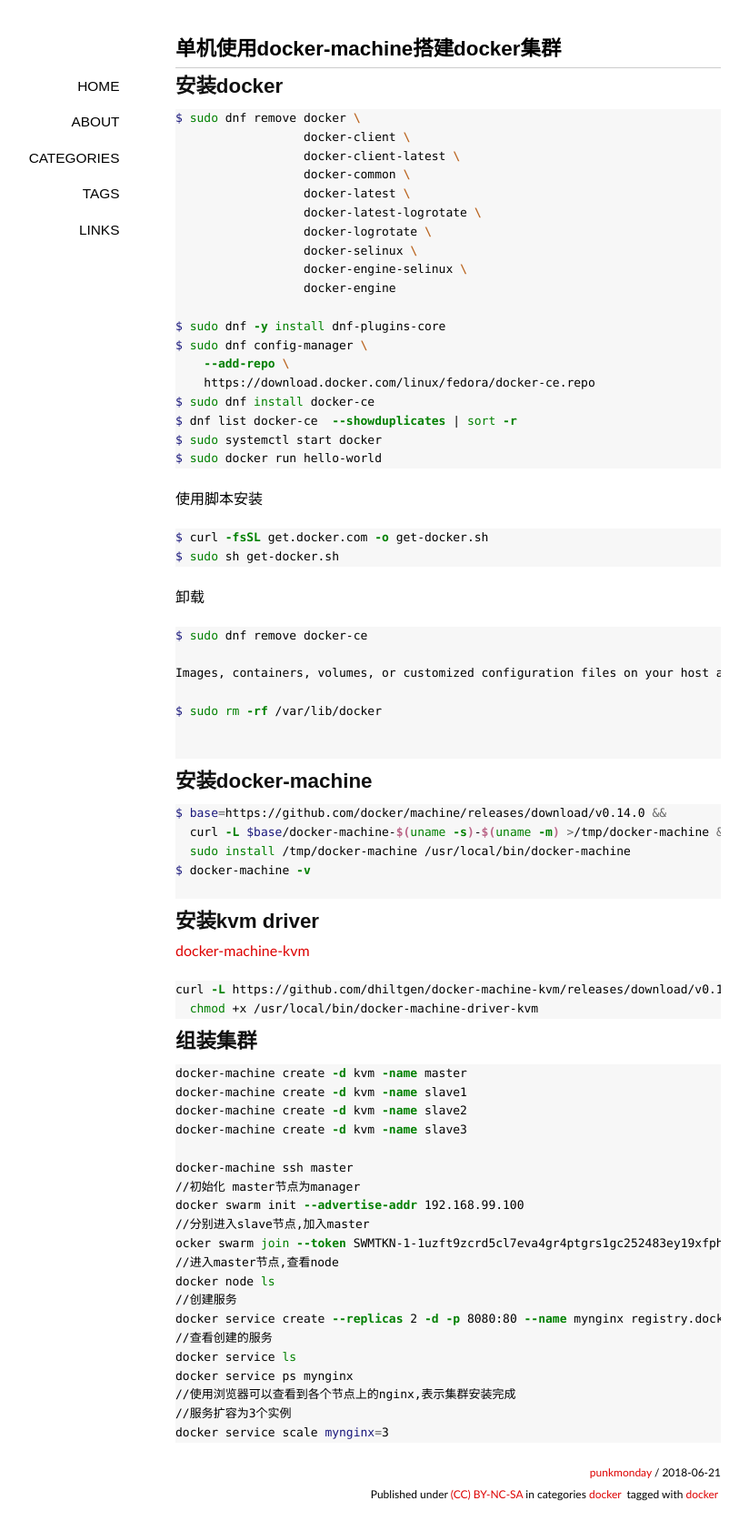
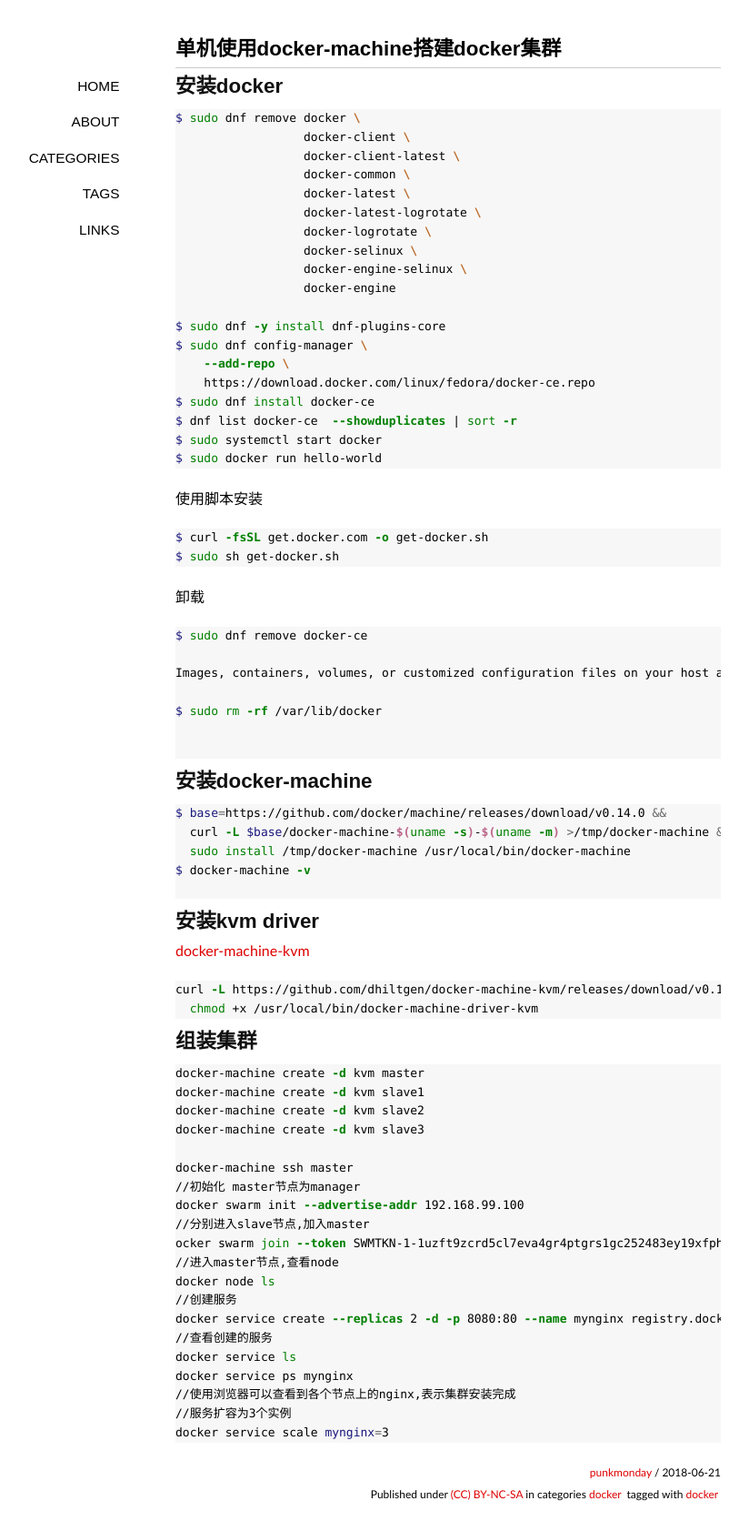
Before and after one commit to punkmonday/punkmonday.github.io, a Jekyll site: the page built from _posts/2018-06-21-docker-swarm.md, in a window 1280 px wide. Shown: the whole page at 91% size, without its empty margins (147-971 px from the left). Built offline with Jekyll 4.4.1, drawn with Linux system fonts in a browser that asks for light colours; some web fonts are replaced; comment, search, counter and statistics services are not loaded.

Commit message:
Create 2018-06-21-docker-swarm.md

````diff
--- a/_posts/2018-06-21-docker-swarm.md
+++ b/_posts/2018-06-21-docker-swarm.md
@@ -74,10 +74,10 @@ curl -L https://github.com/dhiltgen/docker-machine-kvm/releases/download/v0.10.0
 ## 组装集群
 
 ```sh
-docker-machine create -d kvm -name master
-docker-machine create -d kvm -name slave1
-docker-machine create -d kvm -name slave2
-docker-machine create -d kvm -name slave3
+docker-machine create -d kvm master
+docker-machine create -d kvm slave1
+docker-machine create -d kvm slave2
+docker-machine create -d kvm slave3
 
 docker-machine ssh master
 //初始化 master节点为manager
````
